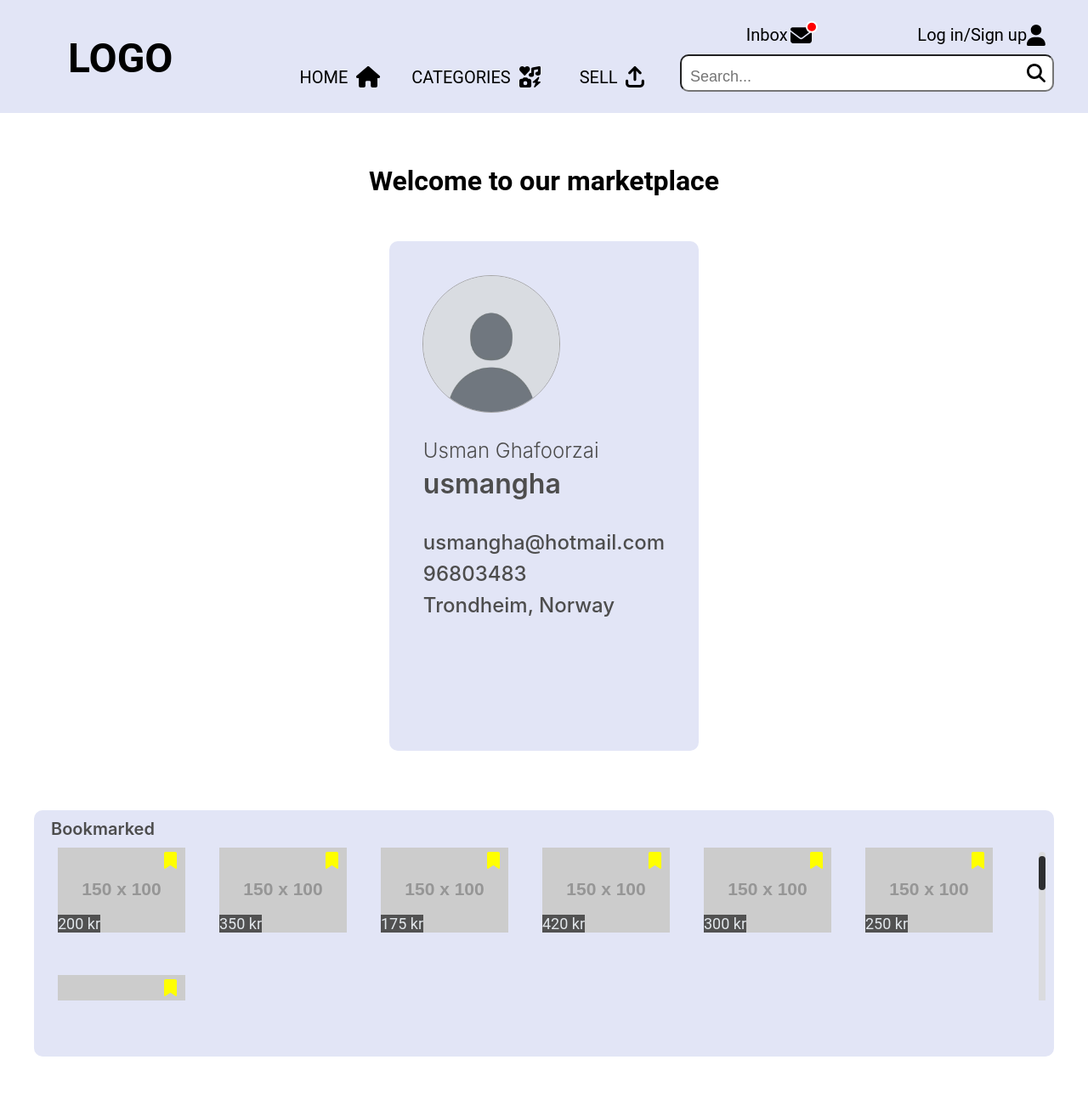
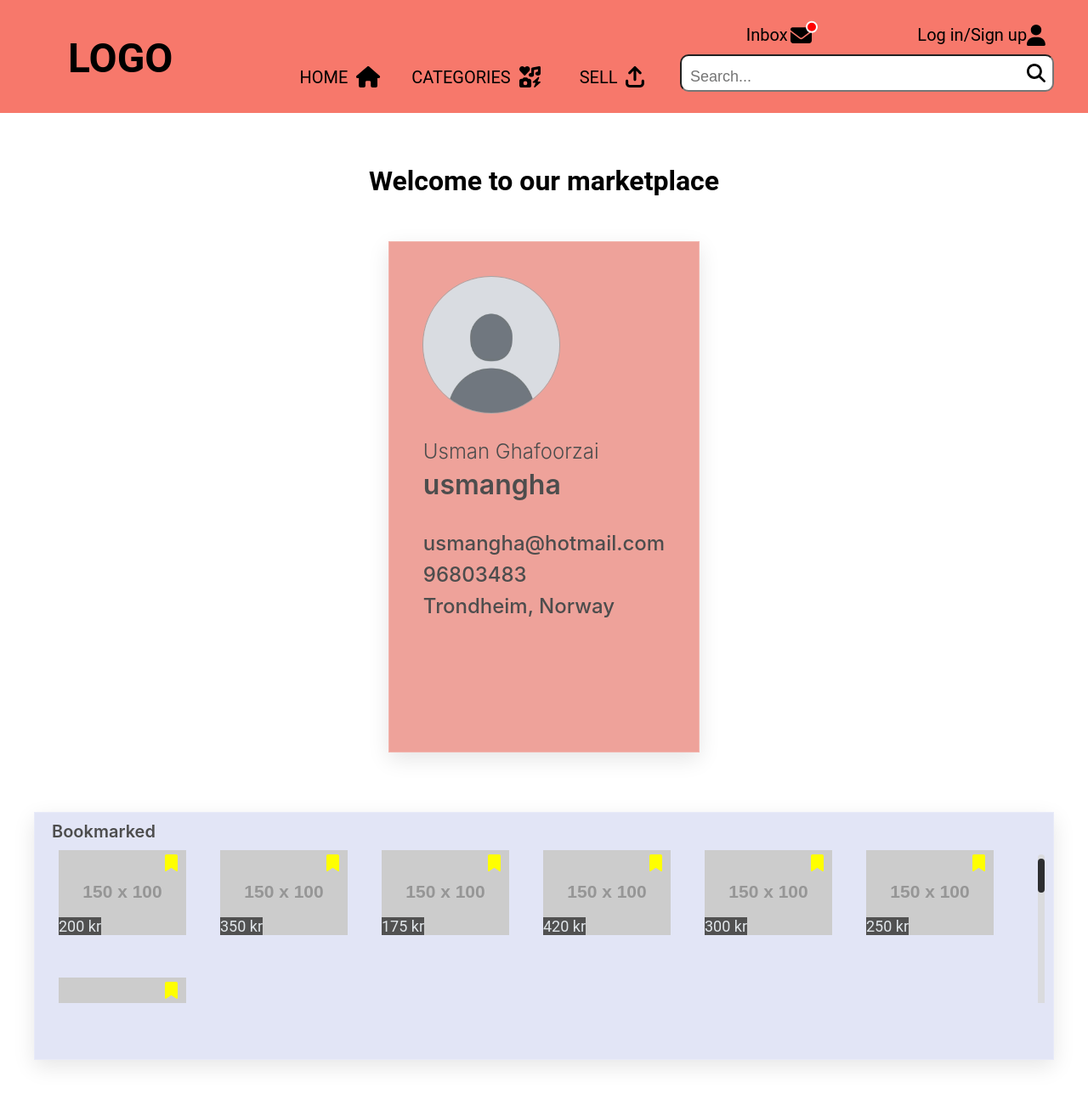
Before and after one commit to usman-ghafoorzai/idatt2105-full-stack-project, a Vue app in the folder frontend/: page / in a window 1280 px wide. Shown: the top 1294 px of the page at 85% size. Built offline with nearby package versions, Linux system fonts and the light colour scheme.

Commit message:
refactor: apply main.css elegant-card utility class

```diff
--- a/frontend/src/components/BaseItemListComponent.vue
+++ b/frontend/src/components/BaseItemListComponent.vue
@@ -113,7 +113,6 @@ onMounted(updateScrollbarPosition);
 <style scoped>
 .base-section {
   position: relative;
-  border-radius: 10px;
   overflow: hidden;
 }
 
--- a/frontend/src/components/BookmarkedComponent.vue
+++ b/frontend/src/components/BookmarkedComponent.vue
@@ -23,7 +23,7 @@ const removeBookmark = (itemId) => {
 </script>
 
 <template>
-  <BaseItemListComponent title="Bookmarked" bgColor="#E2E5F6">
+  <BaseItemListComponent title="Bookmarked" bgColor="#E2E5F6" class="elegant-card">
     <div v-for="item in bookmarkedItems" :key="item.id" class="bookmarked-item item-base">
       <div class="image-container">
         <img :src="item.imageUrl" alt="Bookmarked item">
--- a/frontend/src/components/Header.vue
+++ b/frontend/src/components/Header.vue
@@ -58,7 +58,7 @@
 
 <style scoped>
     #header {
-        background-color: #E2E5F6;
+        background-color: var(--color-coral);
         height: 133px;
         width: 100%;
         display: grid;
--- a/frontend/src/components/ReservedComponent.vue
+++ b/frontend/src/components/ReservedComponent.vue
@@ -19,7 +19,7 @@ const cancelReservation = (itemId) => {
 </script>
 
 <template>
-  <BaseItemListComponent title="Reserved" bgColor="#E2E5F6">
+  <BaseItemListComponent title="Reserved" bgColor="#E2E5F6" class="elegant-card">
     <div v-for="item in reservedItems" :key="item.id" class="reserved-item item-base">
       <div class="image-container">
         <img :src="item.imageUrl" alt="Reserved item">
--- a/frontend/src/components/UserProfileComponent.vue
+++ b/frontend/src/components/UserProfileComponent.vue
@@ -13,7 +13,7 @@ const user = {
 
 <template>
   <div class="user-profile-container">
-    <div class="account-box">
+    <div class="account-box elegant-card">
       <div class="account-content">
         <div class="profile-picture-wrapper">
           <UploadPicture />
@@ -44,10 +44,7 @@ const user = {
   width: 100%;
   max-width: 600px;
   height: 600px;
-  background: #E2E5F6;
-  border-radius: 10px;
-
-
+  background: var(--color-salmon);;
 }
 
 .account-content {
```
